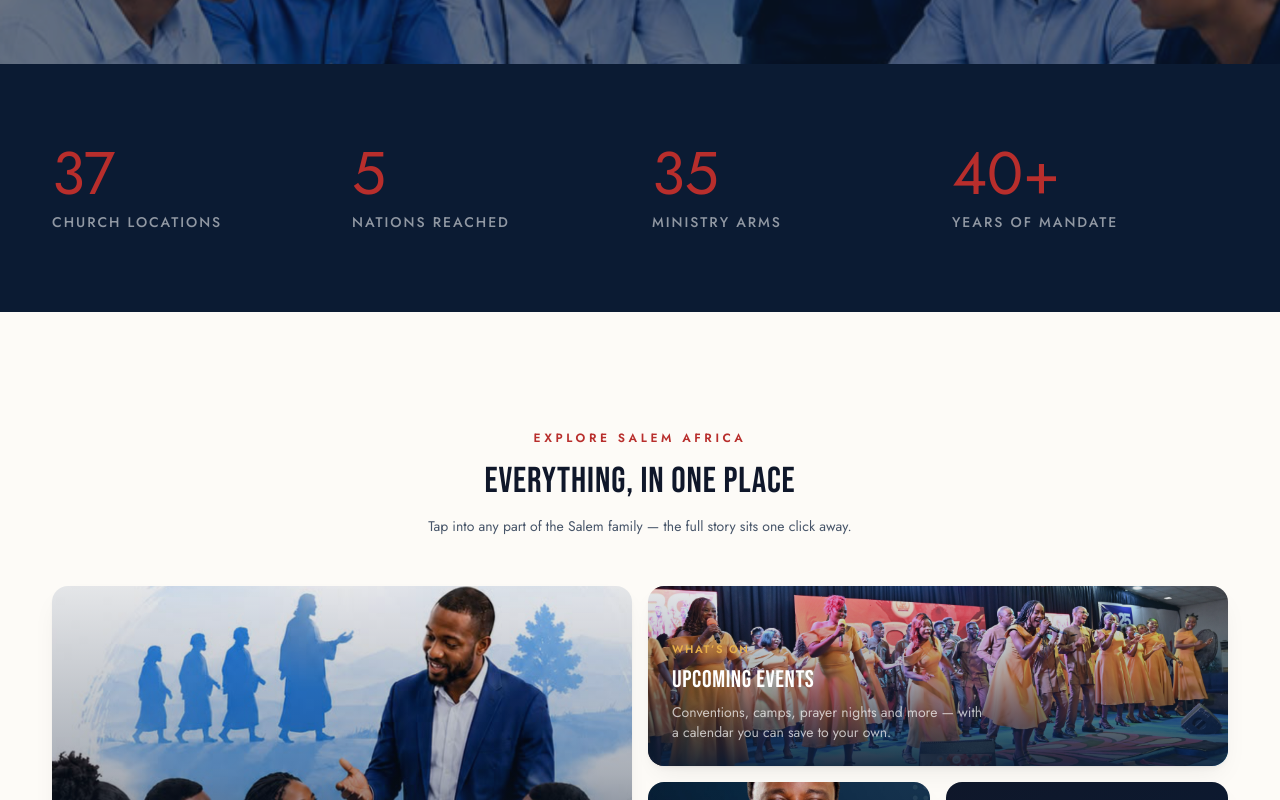
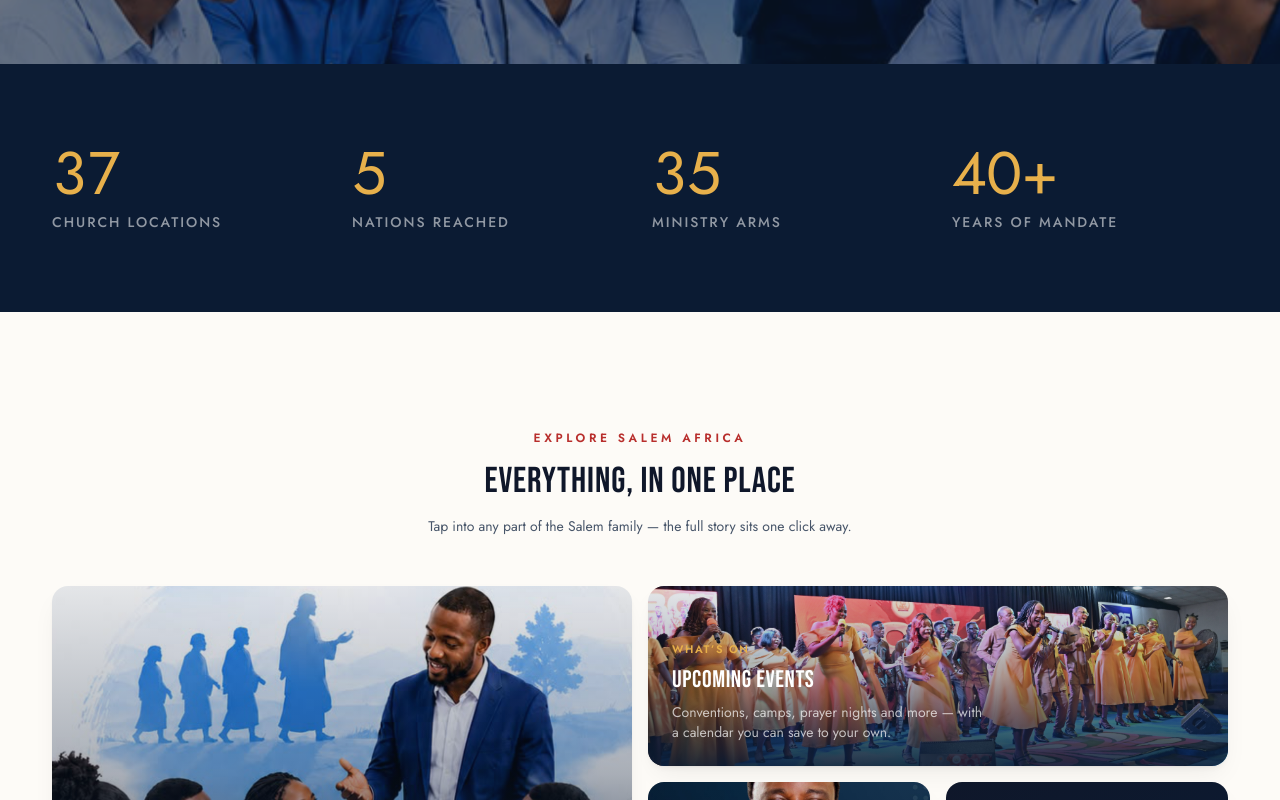
Before and after one commit to barnzdtekguy/Salem-Africa, a Next.js app: page / in a window 1280 px wide. Shown: the part 2820-3620 px from the top of the page. Built offline with nearby package versions, Linux system fonts and the light colour scheme.

Commit message:
leaders name change

```diff
--- a/src/components/leadership-marquee.tsx
+++ b/src/components/leadership-marquee.tsx
@@ -5,11 +5,10 @@
 
 const LEADERS = [
   { name: 'Archbishop Dr Sam Amaga', role: 'Founder & Visionary', img: '/images/samamaga.jpg' },
-  { name: 'Bishop Dr Love Sam Amaga', role: 'Co-Founder', img: '/images/bishoplove.jpg' },
+  { name: 'Bishop Dr Love Sam Amaga', role: 'Bishop', img: '/images/bishoplove.jpg' },
   { name: 'Bishop Enobong Etteh', role: 'Continental Bishop Africa', img: '/images/bishopenobong.jpg' },
-  { name: 'Rev Catherine Etteh', role: 'Senior Minister', img: '/images/catherine.jpg' },
-  { name: 'Bishop David Onimisi', role: 'Regional Director', img: '/images/onimisi.jpg' },
-  { name: 'Pastor Israel Eze', role: 'International Missions', img: '/images/israeleze.jpg' },
+  { name: 'Rev Catherine Etteh', role: 'Reverend', img: '/images/catherine.jpg' },
+   { name: 'Bishop Israel Eze', role: 'Dioceesan Bishop', img: '/images/israeleze.jpg' },
 ];
 
 // Duplicated once for a seamless CSS-only marquee loop.
--- /dev/null
+++ b/src/components/motion/count-up.tsx
@@ -0,0 +1,94 @@
+'use client';
+
+import { useEffect, useRef, useState } from 'react';
+import { useInView, useReducedMotion } from 'framer-motion';
+
+import { DURATION, EASE } from '@/lib/motion';
+
+/**
+ * Counts from 0 up to `value` the first time it scrolls into view.
+ *
+ * Deliberately not `motion.span` + `useMotionValue`: those write to the DOM
+ * outside React, and this number is server-rendered, so the SSR output and the
+ * first client paint must agree. Instead the final value renders immediately
+ * and the animation is layered on after mount — no hydration mismatch, and the
+ * real number is in the HTML for crawlers and for anyone with JS disabled.
+ *
+ * Reduced motion skips straight to the value: a counter is decorative, and
+ * animating digits is exactly the kind of movement that setting asks us to
+ * drop.
+ */
+export function CountUp({
+  value,
+  suffix = '',
+  duration = DURATION.count,
+  className = '',
+}: {
+  value: number;
+  suffix?: string;
+  duration?: number;
+  className?: string;
+}) {
+  const ref = useRef<HTMLSpanElement>(null);
+  const inView = useInView(ref, { once: true, margin: '-80px' });
+  const reduced = useReducedMotion();
+
+  // Starts at the true value so SSR and first paint match. The effect knocks it
+  // back to 0 and runs up only once it is safe to do so on the client.
+  const [display, setDisplay] = useState(value);
+
+  useEffect(() => {
+    if (reduced) {
+      setDisplay(value);
+      return;
+    }
+    if (!inView) {
+      setDisplay(0);
+      return;
+    }
+
+    let frame = 0;
+    let start: number | null = null;
+    const [c0, c1, c2, c3] = EASE.entrance;
+
+    // Same cubic-bezier the reveals use, sampled per frame so the digits and
+    // the surrounding motion share one sense of timing.
+    const bezier = (t: number) => {
+      const u = 1 - t;
+      // y(t) for the curve's control points; x is close enough to linear at
+      // these values that sampling on t directly is imperceptible here.
+      return 3 * u * u * t * c1 + 3 * u * t * t * c3 + t * t * t;
+    };
+
+    const tick = (now: number) => {
+      if (start === null) start = now;
+      const elapsed = (now - start) / 1000;
+      const t = Math.min(elapsed / duration, 1);
+      setDisplay(Math.round(bezier(t) * value));
+      if (t < 1) frame = requestAnimationFrame(tick);
+    };
+
+    frame = requestAnimationFrame(tick);
+    return () => cancelAnimationFrame(frame);
+    // c0/c2 are unused in the y-only sampling above; listing them would add a
+    // dependency that never changes.
+  }, [inView, reduced, value, duration]);
+
+  return (
+    <span ref={ref} className={`nums-tabular ${className}`.trim()}>
+      {/*
+        The animated digits are hidden from assistive tech — a screen reader
+        should hear "37", not every intermediate number. The real value sits in
+        a visually-hidden sibling instead.
+      */}
+      <span aria-hidden="true">
+        {display}
+        {suffix}
+      </span>
+      <span className="sr-only">
+        {value}
+        {suffix}
+      </span>
+    </span>
+  );
+}
--- a/src/components/stat-strip.tsx
+++ b/src/components/stat-strip.tsx
@@ -1,6 +1,7 @@
 import { CHURCHES } from '@/data/churches';
 import { MINISTRIES } from '@/data/ministries';
 import { Reveal } from '@/components/reveal';
+import { CountUp } from '@/components/motion/count-up';
 
 const FOUNDING_YEAR = 1986;
 
@@ -8,20 +9,28 @@
   const nations = new Set(CHURCHES.map((c) => c.country)).size;
   const years = new Date().getFullYear() - FOUNDING_YEAR;
 
+  // Value and suffix are separate so the counter animates the number and leaves
+  // the "+" pinned. Same figures as before, still derived from the data.
   const stats = [
-    { value: `${CHURCHES.length}`, label: 'Church locations' },
-    { value: `${nations}`, label: 'Nations reached' },
-    { value: `${MINISTRIES.length}`, label: 'Ministry arms' },
-    { value: `${years}+`, label: 'Years of mandate' },
+    { value: CHURCHES.length, suffix: '', label: 'Church locations' },
+    { value: nations, suffix: '', label: 'Nations reached' },
+    { value: MINISTRIES.length, suffix: '', label: 'Ministry arms' },
+    { value: years, suffix: '+', label: 'Years of mandate' },
   ];
 
   return (
-    <section className="bg-black">
+    <section className="bg-black" data-surface="dark">
       <div className="mx-auto max-w-container px-4 py-16 sm:px-6 sm:py-20 lg:px-8">
         <div className="grid grid-cols-2 gap-8 sm:grid-cols-4 sm:gap-6">
           {stats.map((s, i) => (
             <Reveal key={s.label} delay={i * 0.06} className="text-center sm:text-left">
-              <p className="text-5xl text-terracotta sm:text-6xl">{s.value}</p>
+              {/*
+                Gold, not terracotta: the red measured 2.84:1 on this navy and
+                failed WCAG even at 60px. Gold clears 8.79:1.
+              */}
+              <p className="text-5xl text-gold sm:text-6xl">
+                <CountUp value={s.value} suffix={s.suffix} />
+              </p>
               <p className="mt-2 text-xs font-medium uppercase tracking-[0.14em] text-white/55 sm:text-sm">
                 {s.label}
               </p>
--- /dev/null
+++ b/src/lib/motion.ts
@@ -0,0 +1,37 @@
+/**
+ * Shared motion constants.
+ *
+ * Components import from here rather than inlining numbers, so the whole site
+ * can be retuned from one place and two sections never disagree about what
+ * "a reveal" means.
+ */
+
+type Bezier = [number, number, number, number];
+
+/**
+ * `entrance` decelerates hard — things arrive and settle.
+ * `state` is symmetric, for toggles and hovers that may reverse mid-flight.
+ */
+export const EASE: { entrance: Bezier; state: Bezier; exit: Bezier } = {
+  entrance: [0.22, 1, 0.36, 1],
+  state: [0.65, 0, 0.35, 1],
+  exit: [0.4, 0, 1, 1],
+};
+
+/** Seconds. Micro-interactions stay snappy; reveals get room to breathe. */
+export const DURATION = {
+  micro: 0.25,
+  state: 0.4,
+  reveal: 0.7,
+  section: 0.9,
+  count: 1.6,
+} as const;
+
+/** Delay between staggered children. */
+export const STAGGER = 0.07;
+
+/**
+ * Shared scroll-trigger margin. Negative top inset means an element animates
+ * once it is properly on screen rather than the instant it clips the edge.
+ */
+export const VIEWPORT_MARGIN = '-80px';
```
Also changed, not shown: .claude/launch.json.
